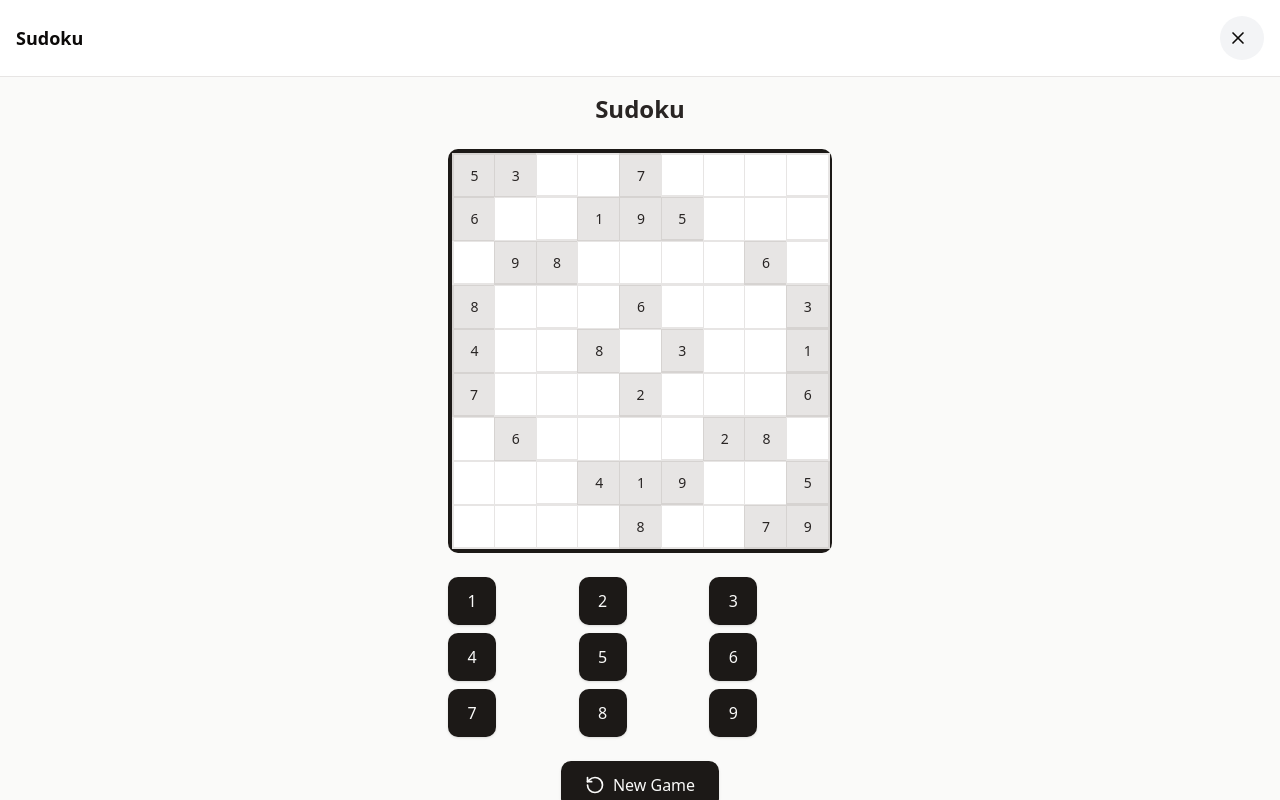
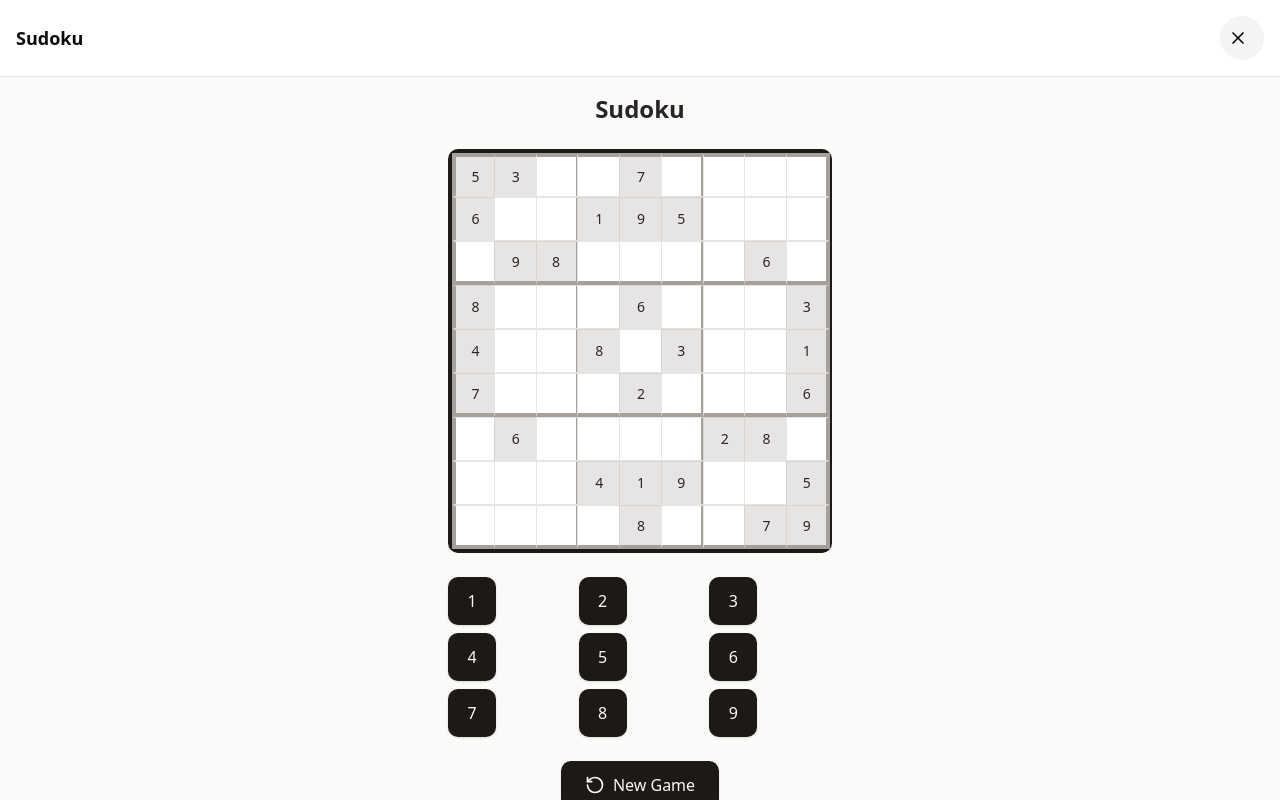
Before and after one commit to aaronang/cursor-mobile, a React (Vite) app: page / in a window 1280 px wide. Both pictures are taken after a click on the button "Sudoku". Built offline with nearby package versions, Linux system fonts and the light colour scheme.

Commit message:
Improve Sudoku grid border styling with thicker box borders
Co-authored-by: awz.ang <awz.ang@gmail.com>

```diff
--- a/src/components/Sudoku.tsx
+++ b/src/components/Sudoku.tsx
@@ -134,7 +134,6 @@ export function Sudoku() {
 
   const renderCell = (cell: Cell, row: number, col: number) => {
     const isSelected = selectedCell && selectedCell[0] === row && selectedCell[1] === col
-    const isBoxBorder = (row + 1) % 3 === 0 || (col + 1) % 3 === 0
 
     return (
       <button
@@ -149,9 +148,10 @@ export function Sudoku() {
           }
           ${isSelected ? 'bg-stone-300 border-stone-400' : ''}
           ${cell.hasError ? 'bg-red-100 border-red-300 text-red-800' : ''}
-          ${isBoxBorder ? 'border-r-2 border-b-2' : 'border-r border-b'}
-          ${row === 0 ? 'border-t-2' : ''}
-          ${col === 0 ? 'border-l-2' : ''}
+          ${(row + 1) % 3 === 0 ? 'border-b-4 border-b-stone-400' : 'border-b border-b-stone-200'}
+          ${(col + 1) % 3 === 0 ? 'border-r-4 border-r-stone-400' : 'border-r border-r-stone-200'}
+          ${row === 0 ? 'border-t-4 border-t-stone-400' : ''}
+          ${col === 0 ? 'border-l-4 border-l-stone-400' : ''}
           transition-colors
         `}
       >
```
